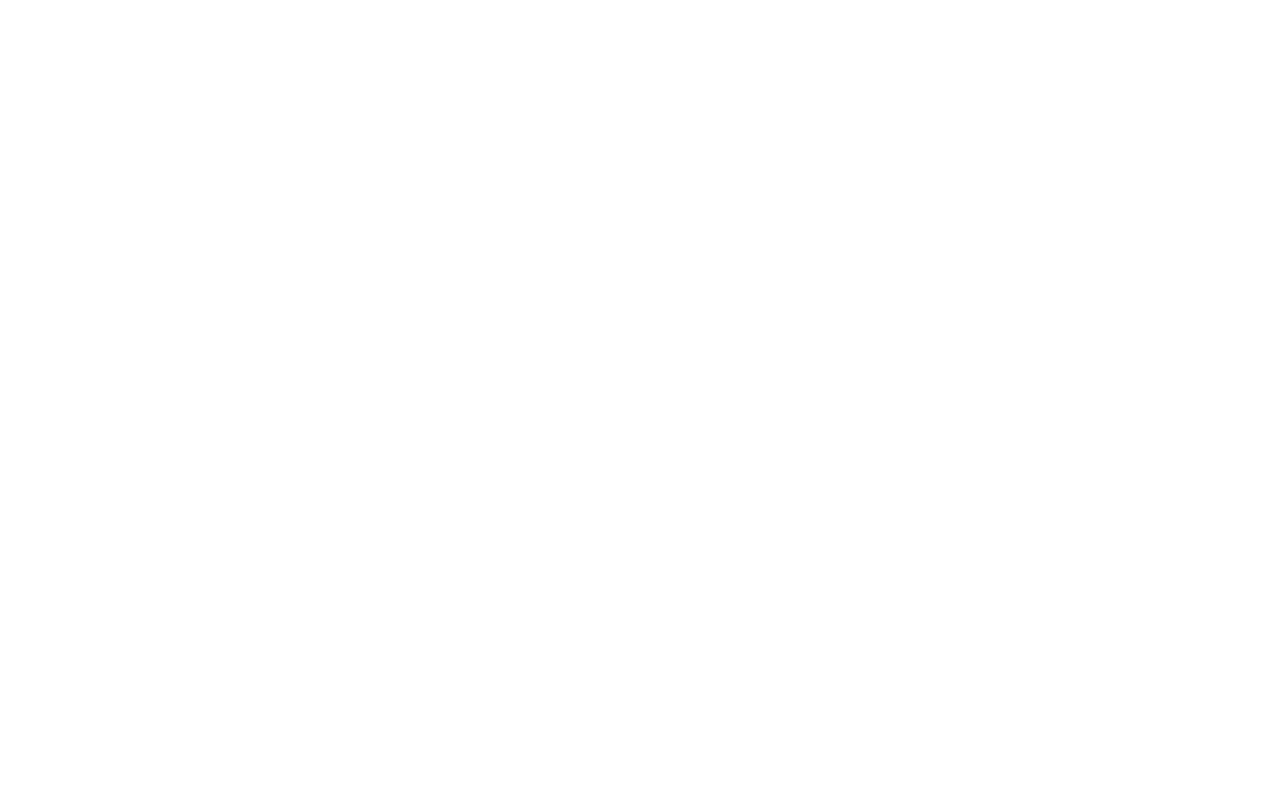
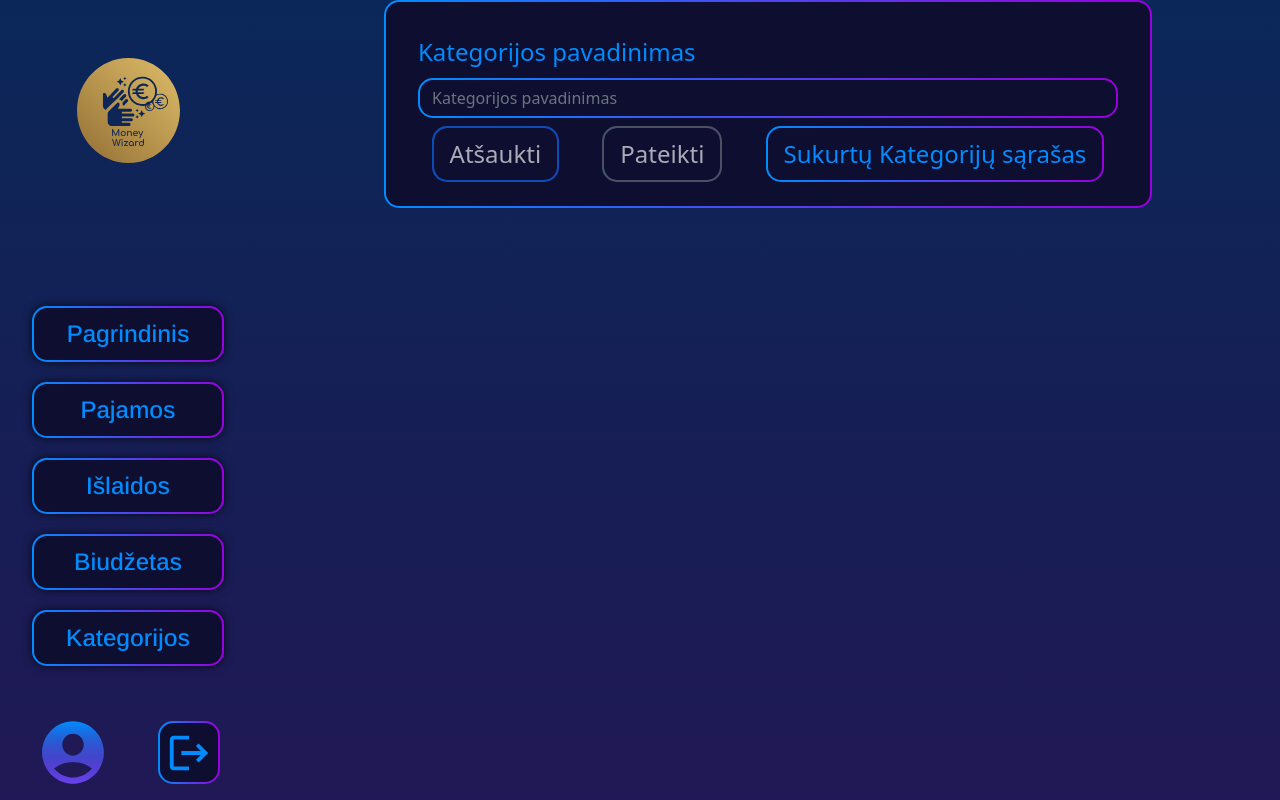
Before and after one commit to ZiGreed/P.B.A.A.SpringProject2023, a React (Vite) app: page /addcategory in a window 1280 px wide. Before the commit this address had no page. Built offline with nearby package versions, Linux system fonts and the light colour scheme; no server answers.

Commit message:
Catgeory front

```diff
--- a/src/App.jsx
+++ b/src/App.jsx
@@ -10,10 +10,11 @@
 import AddIncomes from "./components/AddIncomes";
 import EditExpenses from "./components/EditExpenses";
 import EditIncomes from "./components/EditIncomes";
-import Calendar from "./components/Calendar";
 import EditBudget from "./components/EditBudget";
 import Budget from "./components/ReadBudget"
 import BudgetGraph from "./components/BudgetGraph";
+import CategoryCreate from "./components/CategoryCreate";
+import AddCategory from "./components/AddCategory"
 
 
 function App() {
@@ -32,6 +33,8 @@
             <Route path="editbudget/:id" element={<EditBudget />} />
             <Route path="budget" element={<Budget />} />
             <Route path="budgetgraph" element={<BudgetGraph />} />
+            <Route path="categorycreate" element={<CategoryCreate />} />
+            <Route path="addcategory" element={<AddCategory />}/>
           </Route>
         </Routes>
       </Layout>
--- /dev/null
+++ b/src/components/AddCategory.jsx
@@ -0,0 +1,120 @@
+// Import dependencies
+import { useState, useEffect } from "react";
+import { Formik, ErrorMessage } from "formik";
+import * as Yup from "yup";
+import { Button, Form } from "react-bootstrap";
+import { useNavigate } from "react-router-dom";
+import axios from "axios";
+import { postData } from "../../services/api";
+
+// Set the URL for creating a category
+const categoryURL = "http://localhost:3000/categories";
+
+function AddCategory() {
+  // Define state variables
+  const [submitted, setSubmitted] = useState(false);
+  const [category, setCategories] = useState([]);
+  const navigate = useNavigate();
+
+  // Fetch the categories data on component mount
+  useEffect(() => {
+    axios
+      .get(categoryURL)
+      .then((response) => setCategories(response.data))
+      .catch((error) =>
+        console.error("Error fetching categories data:", error)
+      );
+  }, []);
+
+  // Render the component
+  return (
+    <>
+      <div className="incomes_expenses__background--color incomes_expenses-onMobile">
+        <Formik
+          initialValues={{
+            name: "",
+          }}
+          validationSchema={Yup.object({
+            name: Yup.string()
+              .required("Langelis būtinas")
+              .min(2, "Pavadinimas per trumpas")
+              .max(40, "Pavadinimas per ilgas"),
+          })}
+          onSubmit={(values, { resetForm }) => {
+            postData(values, categoryURL);
+            console.log(values);
+            resetForm();
+            setSubmitted(true);
+          }}
+        >
+          {({
+            values,
+            errors,
+            touched,
+            handleChange,
+            handleBlur,
+            handleSubmit,
+            dirty,
+            isSubmitting,
+            resetForm,
+          }) => (
+            <Form onSubmit={handleSubmit} className="diagram-border p-4">
+              {/* Show a success message if the form has been submitted */}
+              {submitted && (
+                <h4 style={{ color: "orange" }}>Kategorija sukurta!</h4>
+              )}
+
+              {/* Form fields */}
+              <Form.Group className="p-2">
+                <Form.Label>Kategorijos pavadinimas</Form.Label>
+                <Form.Control
+                  className="incomes_expensesFields"
+                  type="text"
+                  placeholder="Kategorijos pavadinimas"
+                  name="name"
+                  onChange={handleChange}
+                  onBlur={handleBlur}
+                  value={values.name}
+                  isInvalid={touched.name && !!errors.name}
+                  maxLength={50}
+                />
+                <span className="formError">
+                  <ErrorMessage name="name" />
+                </span>
+              </Form.Group>
+
+              {/* Form buttons */}
+              <div className="income_expensesBtn">
+                <Button
+                  className="income_expensesBtn"
+                  type="button"
+                  onClick={resetForm}
+                  disabled={!dirty || isSubmitting}
+                >
+                  Atšaukti
+                </Button>
+                <Button
+                  className="income_expensesBtn"
+                  variant="secondary"
+                  type="submit"
+                  disabled={!dirty || isSubmitting}
+                >
+                  Pateikti
+                </Button>
+                <Button
+                  variant="primary"
+                  onClick={() => navigate("/categorycreate/")}
+                >
+                  Sukurtų Kategorijų sąrašas
+                </Button>
+              </div>
+            </Form>
+          )}
+        </Formik>
+      </div>
+    </>
+  );
+}
+
+// Export the component
+export default AddCategory;
--- /dev/null
+++ b/src/components/CategoryCreate.jsx
@@ -0,0 +1,75 @@
+import { useEffect, useState } from 'react';
+import axios from 'axios';
+import './BudgetChart.scss';
+import { RiDeleteBinLine, RiEdit2Line } from 'react-icons/ri';
+import { Link } from 'react-router-dom';
+import './ReadExpense.scss';
+import Vector from './../assets/images/Vector.svg';
+
+const categoryURL = 'http://localhost:3000/categories';
+
+function CategoryCreate() {
+  const [category, setCategory] = useState([]);
+
+  useEffect(() => {
+    axios
+      .get(categoryURL)
+      .then((response) => setCategory(response.data))
+      .catch((error) => console.log(error));
+  }, []);
+
+  function deleteCategory(id) {
+    axios
+      .delete(categoryURL + '/' + id)
+      .then((response) => {
+        setCategory(category.filter((category) => category._id !== id));
+      })
+      .catch((error) => console.log(error));
+  }
+
+  let categoryJSX = category.map((category, index) => {
+    return (
+      <div className="card" key={category._id}>
+        <div className="cardInfoWrapper">
+          <div>{category.name}</div>
+        </div>
+        <div className="ButtonsContainer">
+          <div className="buttonIcons">
+            <Link to={`/categories/${category._id}`} className="buttonIcons">
+              <RiEdit2Line size={30} />
+            </Link>
+          </div>
+          <div className="buttonIcons">
+            <RiDeleteBinLine
+              size={30}
+              onClick={() => {
+                deleteCategory(category._id);
+              }}
+            />
+          </div>
+        </div>
+      </div>
+    );
+  });
+
+  return (
+    <>
+      <div className="readExpenseIncomejsx">
+        <div className="cardsWrapper">
+          <div className="cardsContainerBorder">
+            <div className="cardsContainer overflowHidden">{categoryJSX}</div>
+          </div>
+          <div className="LinkWrapper">
+            <Link to="/addcategory/" className="LinkButton">
+              <button className="buttonAdd">
+                <img src={Vector} alt="" />
+              </button>
+            </Link>
+          </div>
+        </div>
+      </div>
+    </>
+  );
+}
+
+export default CategoryCreate;
--- a/src/components/Navigation.jsx
+++ b/src/components/Navigation.jsx
@@ -37,6 +37,12 @@
               >
                 <Button className="w-100 mx-auto gradient-class">Biudžetas</Button>
               </Link>
+              <Link
+                to="/categorycreate/"
+                className="mb-2 w-50 mx-auto text-decoration-none"
+              >
+                <Button className="w-100 mx-auto gradient-class">Kategorijos</Button>
+              </Link>
             </div>
           </div>
           <div className="container__Bottom--Margin">
```
